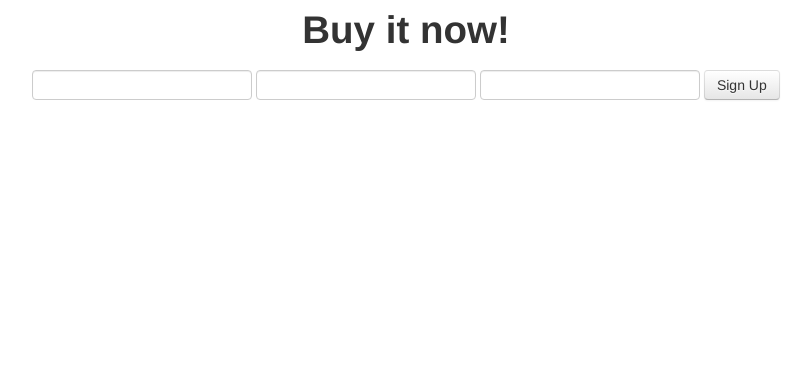
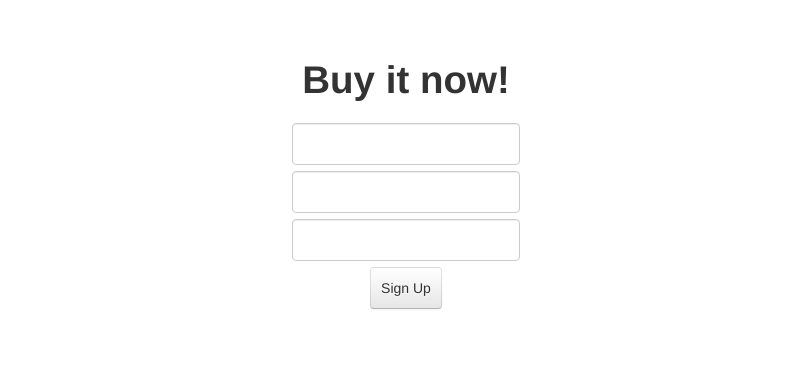
Before and after one commit to glondon/rea-landing-page, a PHP site: page / in a window 1280 px wide. Shown: the top 381 px of the page, without its empty margins (234-1045 px from the left). Run offline with PHP 8.4, Linux system fonts and the light colour scheme; data that the repository does not hold is empty; a stand-in replaces the project's code that opens the database connection; some libraries are stand-ins or nearby versions.

Commit message:
Added extra styling to form.

```diff
--- a/index.php
+++ b/index.php
@@ -23,7 +23,8 @@ include 'config.php';
 	<script type="text/javascript" src="<?=URL?>js/facebook.js"></script>
 
 	<style>
-
+		.container {padding:50px}
+		#nameInput, #emailInput, #phoneInput, #formSubmit {padding:10px;margin:3px}
 	</style>
 </head>
 <body>
@@ -51,7 +52,7 @@ include 'config.php';
 	-->
 	<!-- Facebook  End -->
 
-	<div align="center">
+	<div align="center" class="container">
 		<h1>Buy it now!</h1>
 
 		<div id="formResponse"></div>
@@ -59,9 +60,9 @@ include 'config.php';
 			<fieldset>
 				<div class="col-xs-10">
 					<ul id="formError"></ul>
-					<input type="text" name="name" id="nameInput" class="form-control" />
-					<input type="text" name="email" id="emailInput" class="form-control" />
-					<input type="text" name="phone" id="phoneInput" class="form-control" />
+					<input type="text" name="name" id="nameInput" class="form-control" /><br />
+					<input type="text" name="email" id="emailInput" class="form-control" /><br />
+					<input type="text" name="phone" id="phoneInput" class="form-control" /><br />
 					<button type="submit" id="formSubmit" class="btn btn-default btn-sm">Sign Up</button>
 				</div>
 			</fieldset>
```
